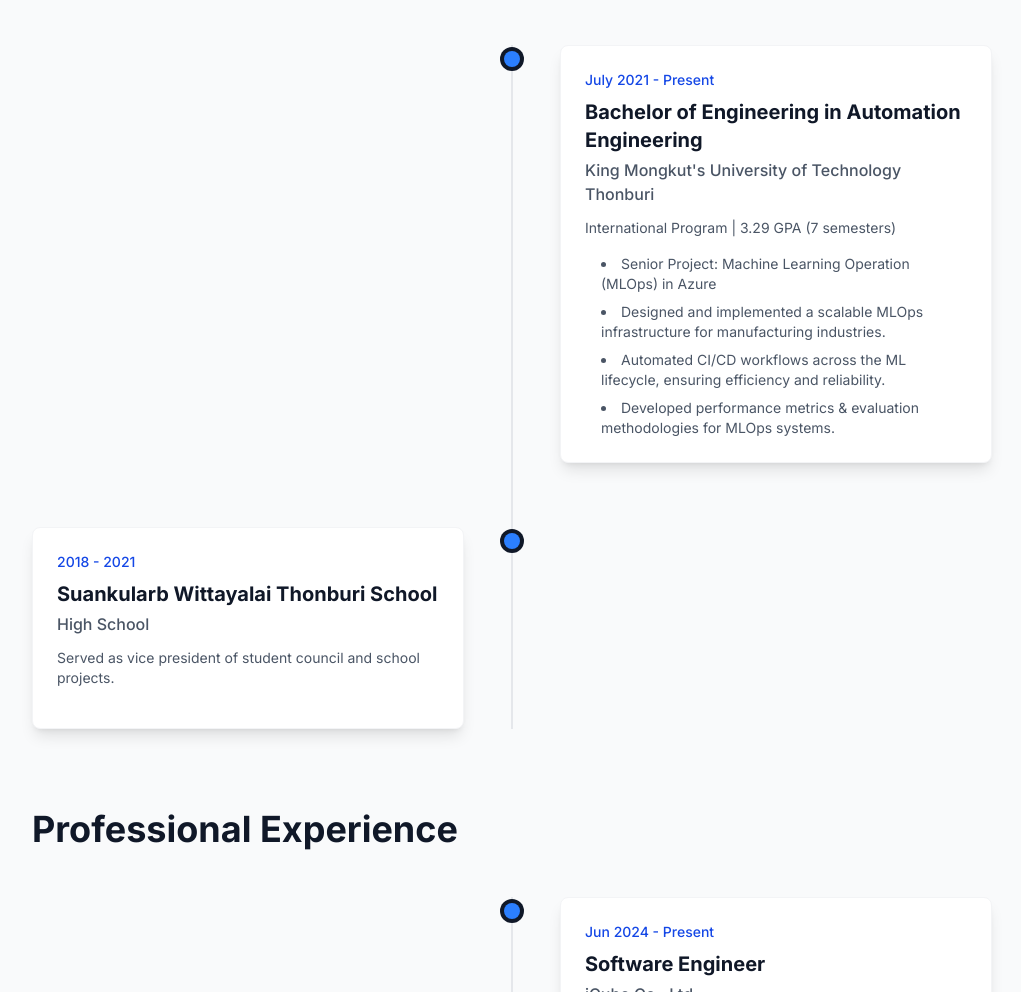
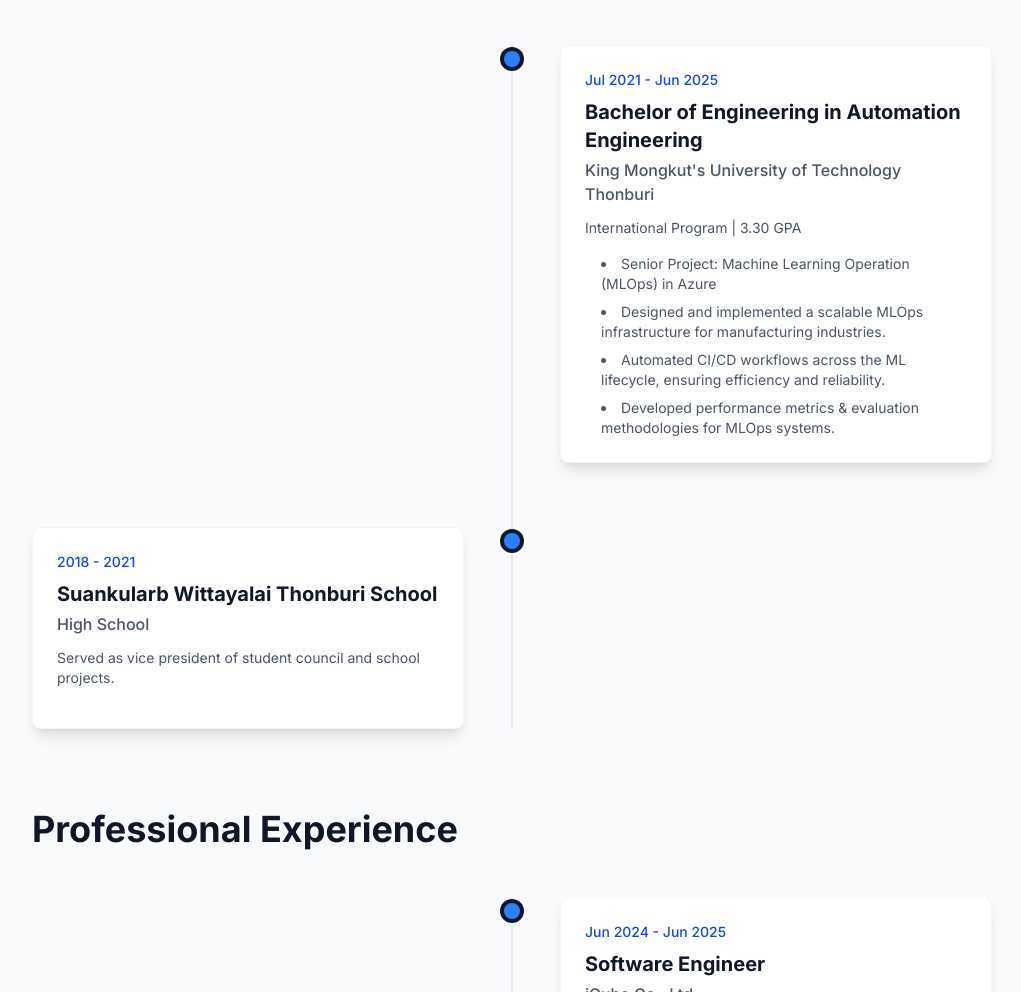
Before and after one commit to gxtnewfolder/portfolio, a Next.js app: page / in a window 1280 px wide. Shown: the part 877-1869 px from the top of the page, without its empty margins (128-1149 px from the left). Built offline with nearby package versions, Linux system fonts and the light colour scheme.

Commit message:
Update education and work components with revised timelines and project GitHub link

```diff
--- a/app/components/Education.tsx
+++ b/app/components/Education.tsx
@@ -12,10 +12,10 @@ interface TimelineItem {
 
 const educationData: TimelineItem[] = [
   {
-    period: 'July 2021 - Present',
+    period: 'Jul 2021 - Jun 2025',
     title: 'Bachelor of Engineering in Automation Engineering',
     institution: 'King Mongkut\'s University of Technology Thonburi',
-    description: 'International Program | 3.29 GPA (7 semesters)',
+    description: 'International Program | 3.30 GPA',
     details: [
       'Senior Project: Machine Learning Operation (MLOps) in Azure',
       'Designed and implemented a scalable MLOps infrastructure for manufacturing industries.',
@@ -33,7 +33,7 @@ const educationData: TimelineItem[] = [
 
 const experienceData: TimelineItem[] = [
   {
-    period: 'Jun 2024 - Present',
+    period: 'Jun 2024 - Jun 2025',
     title: 'Software Engineer',
     institution: 'iCube Co., Ltd.',
     description: 'Software Engineer | Machine Learning Operation',
--- a/app/components/Work.tsx
+++ b/app/components/Work.tsx
@@ -178,7 +178,7 @@ const projects: Project[] = [
     description: 'Developed an end-to-end MLOps pipeline using Azure services for manufacturing industries. Implemented automated model training, validation, and deployment workflows.',
     images: ['/assets/mlopswork.png'],
     technologies: ['Azure MLOps', 'Python', 'Azure DevOps', 'Azure Pipelines'],
-    github: 'https://github.com/gxtnewfolder/mlops-project'
+    github: 'https://github.com/gxtnewfolder/mlops-train'
   },
   {
     title: 'Pokemon Search App',
```
